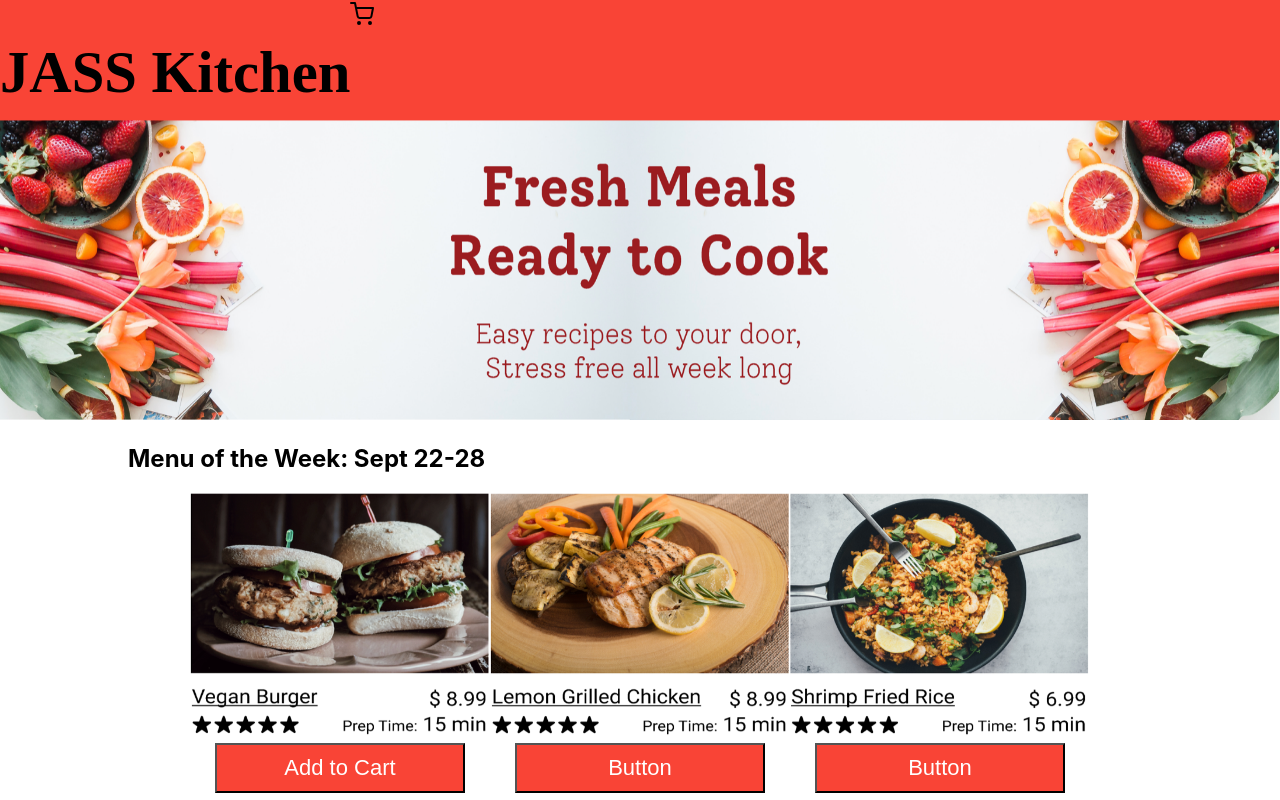
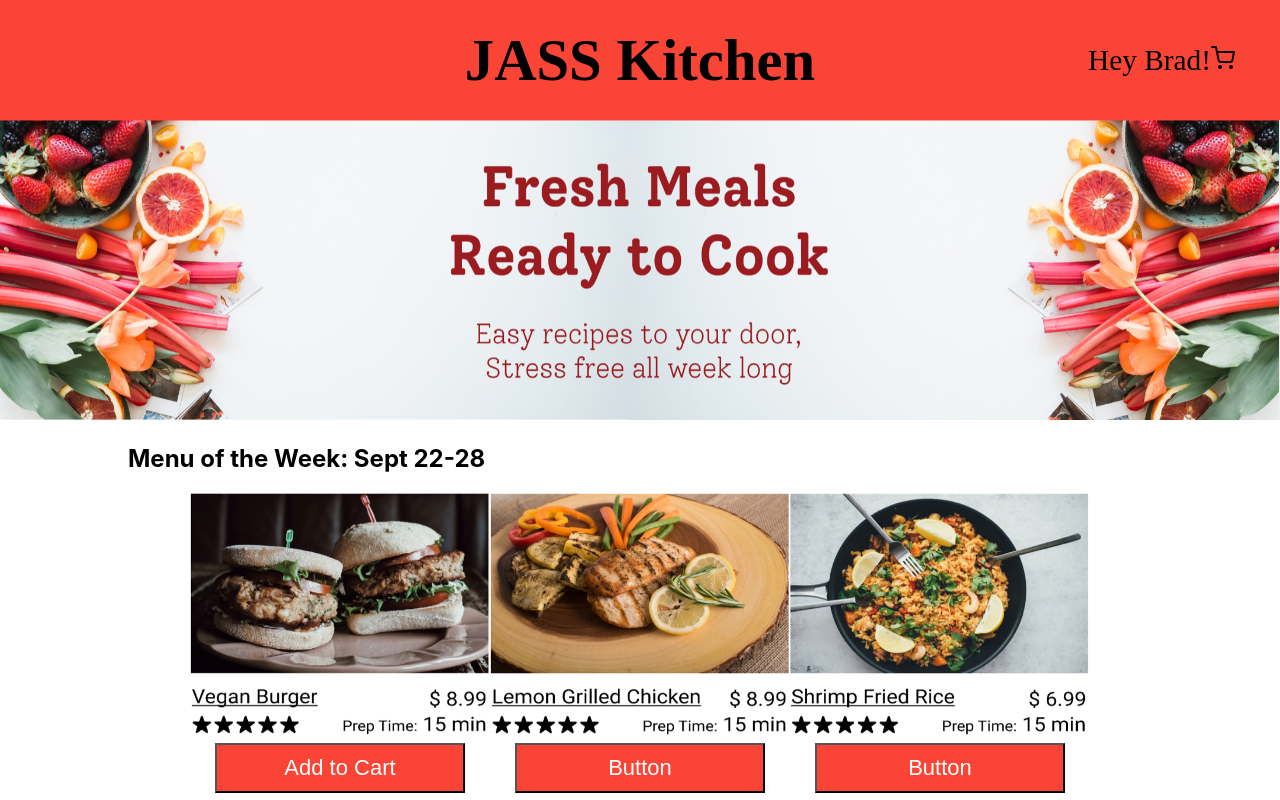
Before and after one commit to jerni81/jass-kitchen, a React (Create React App) app: page / in a window 1280 px wide. Shown: the top 800 px of the page. Built offline with nearby package versions, Linux system fonts and the light colour scheme.

Commit message:
fixed header

```diff
--- a/src/App.js
+++ b/src/App.js
@@ -8,6 +8,7 @@ class App extends React.Component {
   state = {
     cart: [],
   }
+
   render(){
 
     return (
--- a/src/components/header.js
+++ b/src/components/header.js
@@ -4,11 +4,12 @@ import '../header.css'
 function Header(props) {
   return (
     <div className="header">
-      <div className="center">
+      <div className="title">
         <h1>JASS Kitchen</h1>
       </div>
-       <div className="right">
-          <img src ={process.env.PUBLIC_URL + 'images/desktop/shopping_cart.svg'} alt="shoppingCart"/>
+       <div className="hey">
+       Hey Brad!
+       <img src ={process.env.PUBLIC_URL + 'images/desktop/shopping_cart.svg'} alt="shoppingCart"/>
        </div>
     </div>
   )
--- a/src/header.css
+++ b/src/header.css
@@ -3,16 +3,17 @@
   position: fixed;
   width: 100%;
   display: flex;
+  align-items: center;
   height: 120px;
   font-family: Salsa-Regular;
   font-size: 22pt;
 }
 
-.header .center {
-  justify-content: center;
-  align-items: center;
+.title {
+  width: 100vw;
+  text-align: center;
 }
 
-.header .right {
-  justify-content: flex-end;
+.hey{
+  margin-left: -15%;
 }
```
